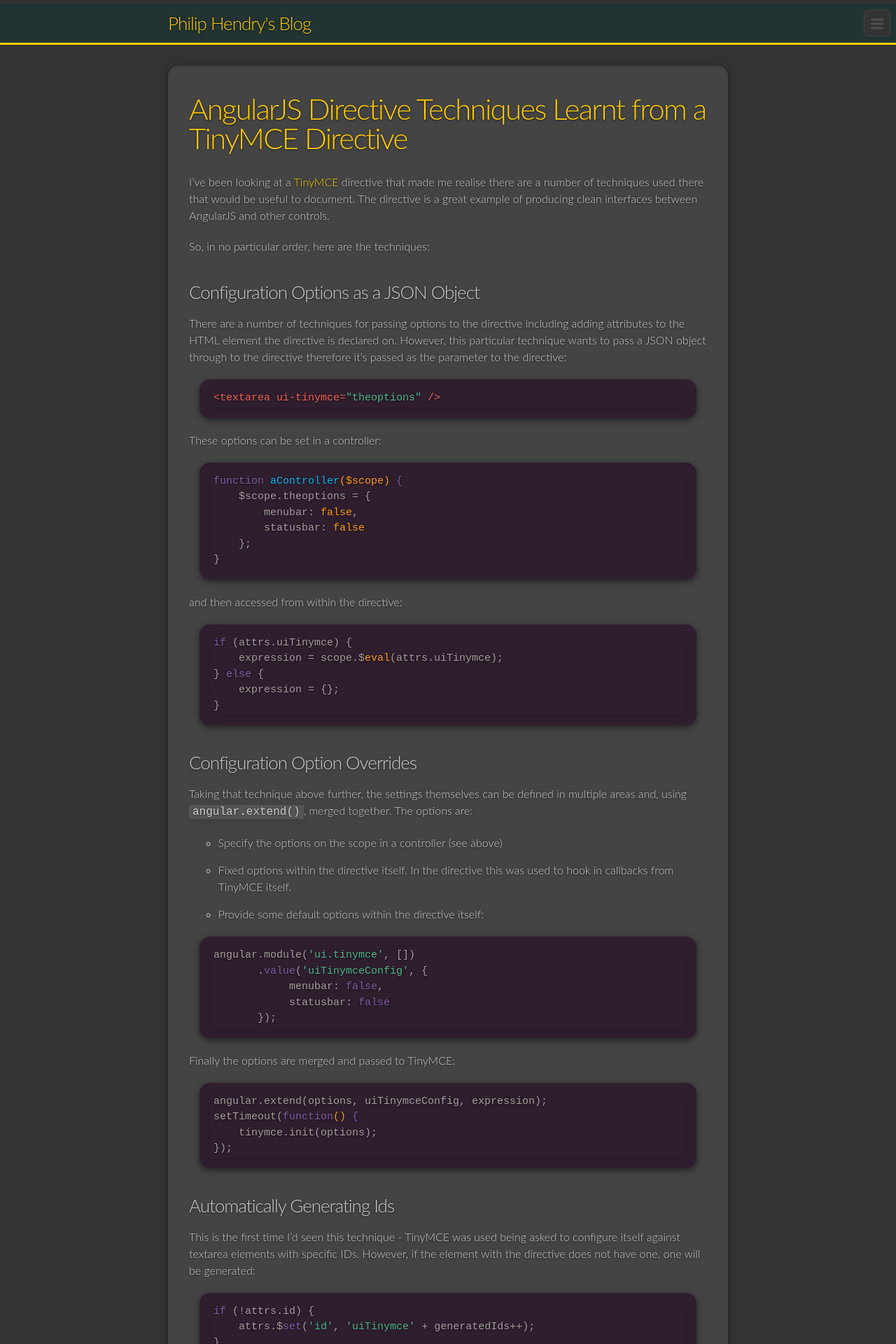
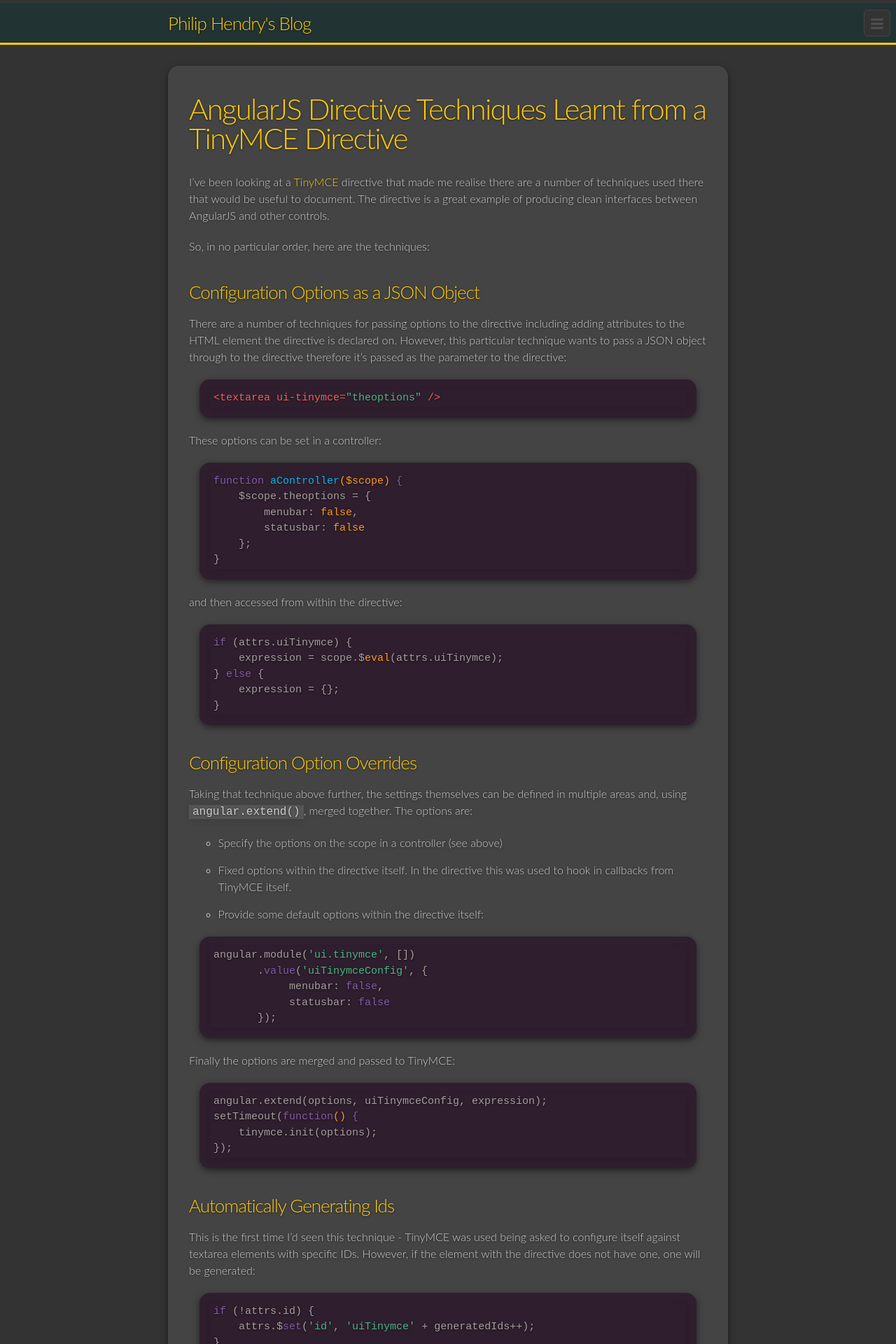
Before and after one commit to philiphendry/blog, a Jekyll site: the page built from index.html, in a window 1280 px wide. Shown: the top 1920 px of the page at 70% size. Built offline with Jekyll 4.4.1, drawn with Linux system fonts in a browser that asks for light colours; Markdown is read by kramdown in place of the engine named in the settings; the list of posts is cut into pages by our own code.

Commit message:
Update main.css

```diff
--- a/css/main.css
+++ b/css/main.css
@@ -19,7 +19,11 @@ body {
   color: #ccc;
 }
 
-h1, h2, h3, h4, h5, h6 { font-size: 100%; font-weight: 400; }
+h1, h2, h3, h4, h5, h6 {
+  font-size: 100%;
+  font-weight: 400;
+  color: #fc0;
+}
 
 a         { color: #fc0; text-decoration: none; }
 a:hover   { color: #f90; text-decoration: underline; }
```
